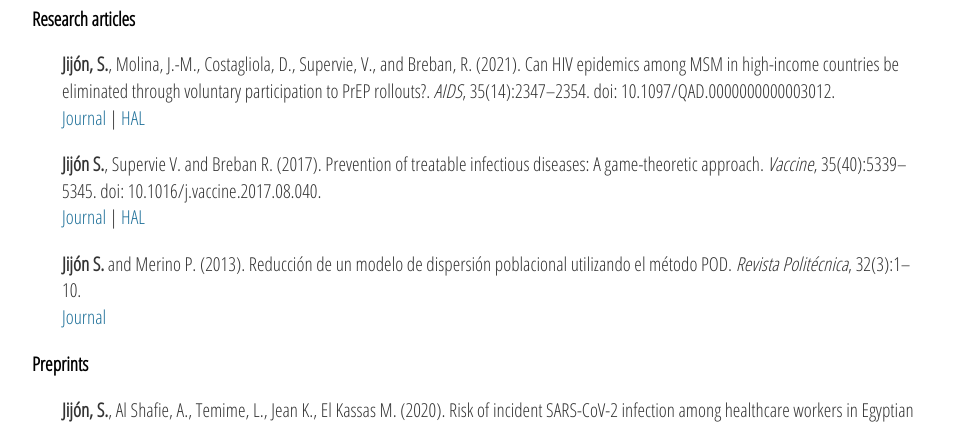
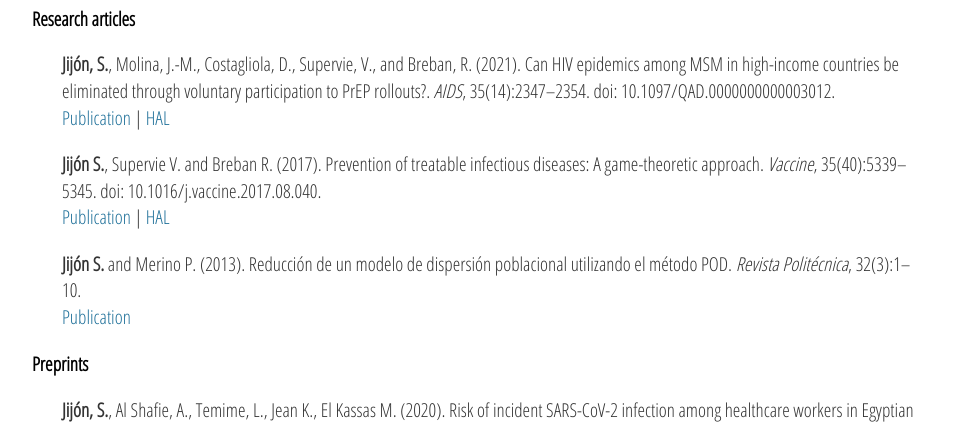
Before and after one commit to sjijon/sjijon.github.io, a Jekyll site: the page built from research.html, in a window 1280 px wide. Shown: the part 173-597 px from the top of the page, without its empty margins (160-1119 px from the left). Built offline with Jekyll 4.4.1, drawn with Linux system fonts in a browser that asks for light colours; nearby versions of some CDN libraries.

Commit message:
Fix label

```diff
--- a/research.html
+++ b/research.html
@@ -10,7 +10,7 @@ title: Research
 		 Can HIV epidemics among MSM in high-income countries be eliminated through voluntary participation to PrEP rollouts?.
 		 <em>AIDS</em>, 35(14):2347–2354. doi: 10.1097/QAD.0000000000003012.
 		 <br>
-		 <a href="https://journals.lww.com/aidsonline/Abstract/2021/11150/Can_HIV_epidemics_among_MSM_be_eliminated_through.12.aspx" target="_blank">Journal</a> |
+		 <a href="https://journals.lww.com/aidsonline/Abstract/2021/11150/Can_HIV_epidemics_among_MSM_be_eliminated_through.12.aspx" target="_blank">Publication</a> |
 		 <a href="https://hal.archives-ouvertes.fr/hal-03287483" target="_blank">HAL</a>
 	</p>
 	<p style="padding-left:30px;">
@@ -18,7 +18,7 @@ title: Research
 		Prevention of treatable infectious diseases: A game-theoretic approach.
 		 <em>Vaccine</em>, 35(40):5339–5345. doi: 10.1016/j.vaccine.2017.08.040.
 		 <br>
-		 <a href="https://www.sciencedirect.com/science/article/pii/S0264410X17311283" target="_blank">Journal</a> |
+		 <a href="https://www.sciencedirect.com/science/article/pii/S0264410X17311283" target="_blank">Publication</a> |
 		 <a href="https://hal.archives-ouvertes.fr/pasteur-01634523" target="_blank">HAL</a>
 	</p>
 	<p style="padding-left:30px;">
@@ -26,7 +26,7 @@ title: Research
 		Reducción de un modelo de dispersión poblacional utilizando el método POD.
 		<em>Revista Politécnica</em>, 32(3):1–10.
 		<br>
-		<a href="https://revistapolitecnica.epn.edu.ec/ojs2/index.php/revista_politecnica2/article/view/66" target="_blank">Journal</a>
+		<a href="https://revistapolitecnica.epn.edu.ec/ojs2/index.php/revista_politecnica2/article/view/66" target="_blank">Publication</a>
 	</p>
 	<h3>Preprints</h3>
 	<p style="padding-left:30px;">
```
